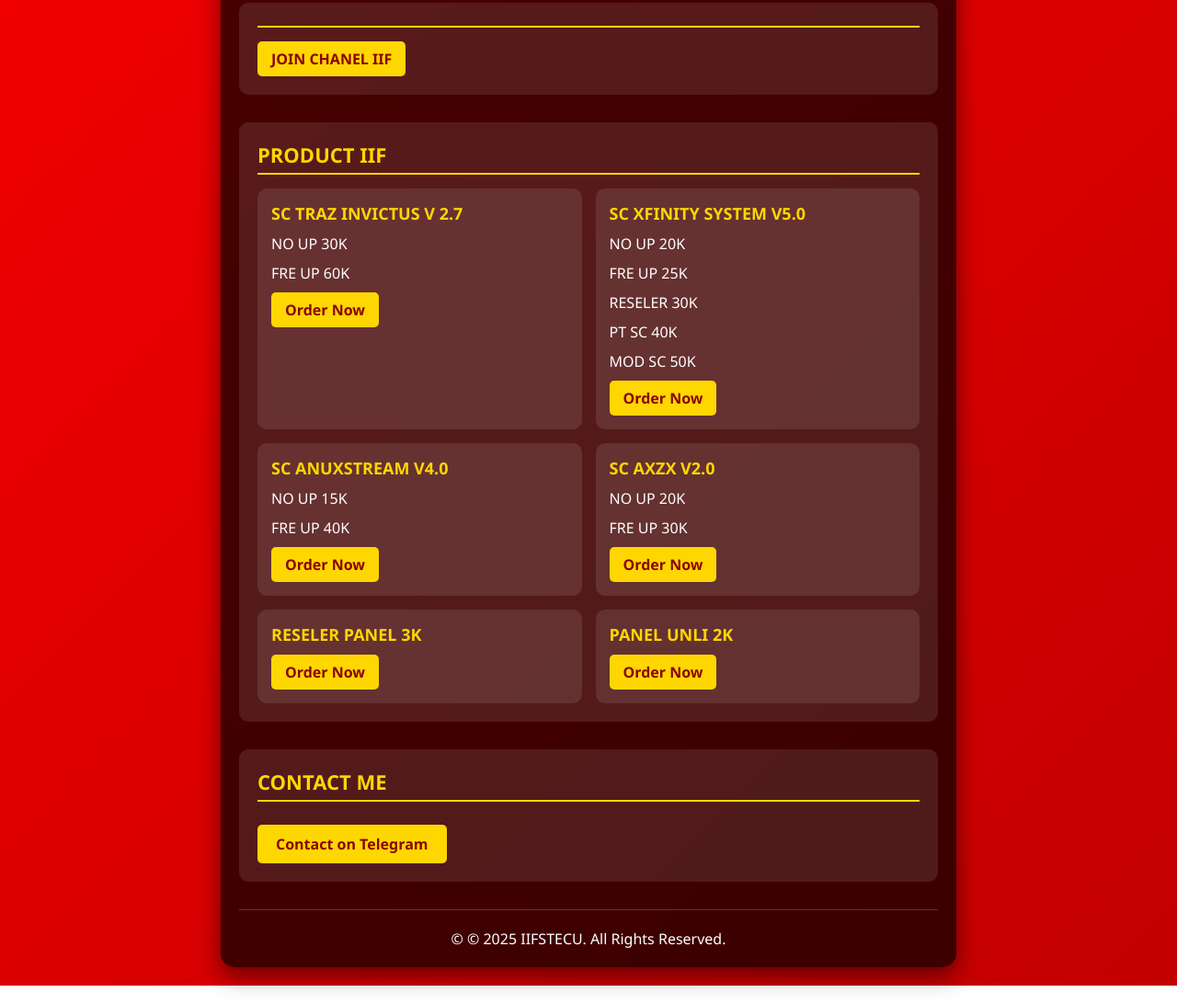
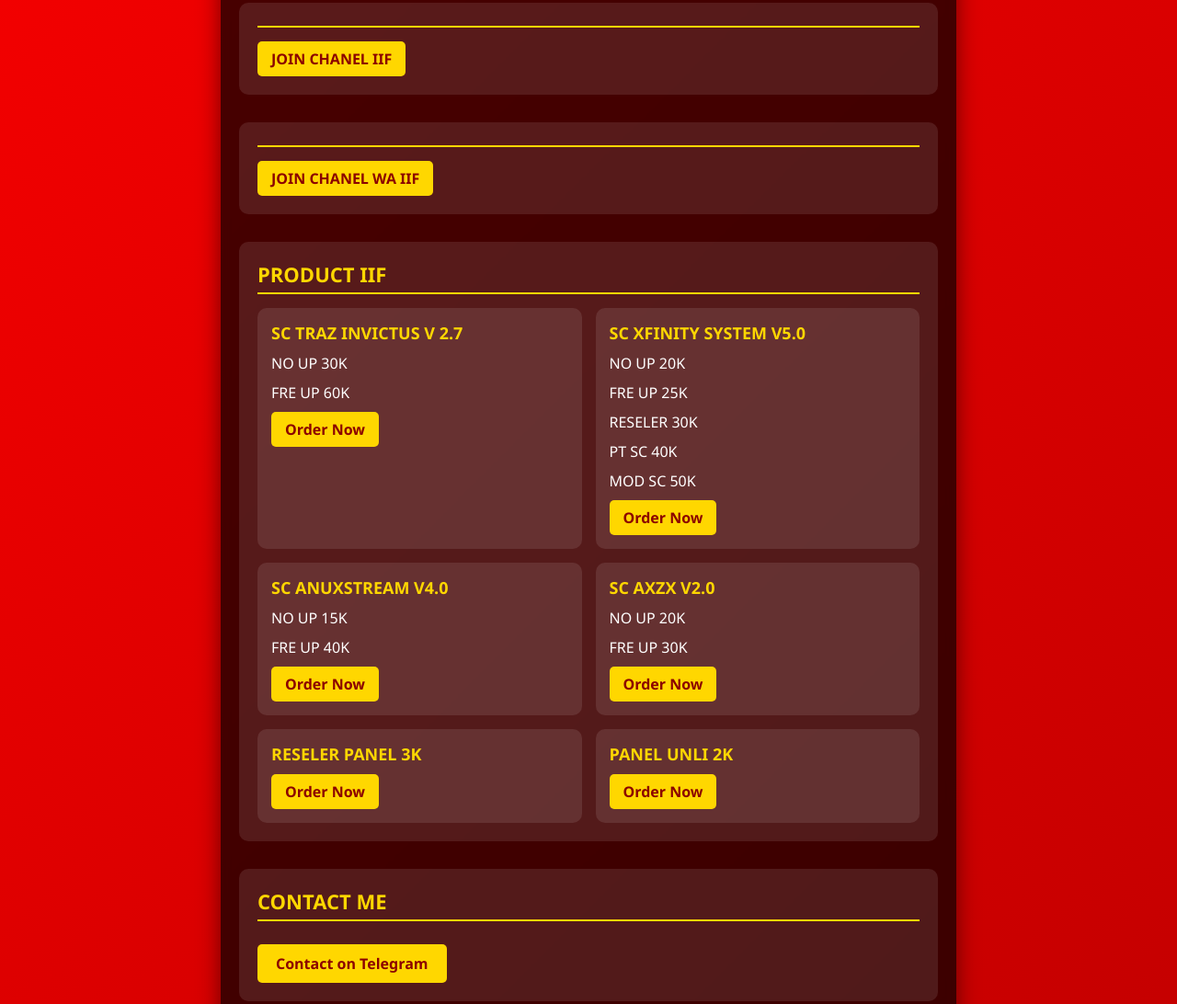
Before and after one commit to iif87/web.-paymentiif, a plain HTML site: page index.html in a window 1280 px wide. Shown: the part 616-1708 px from the top of the page at 92% size. Drawn offline with Linux system fonts and the light colour scheme.

Commit message:
Update index.html

```diff
--- a/index.html
+++ b/index.html
@@ -245,6 +245,11 @@
         </div>
 
         <div class="section">
+            <h2 class="section-title"></h2>
+            <a href="https://whatsapp.com/channel/0029VbAvOrUKWEKspE2ieQ00" class="order-btn" target="_blank">JOIN CHANEL WA IIF</a>
+      </div>
+
+        <div class="section">
             <h2 class="section-title">PRODUCT IIF</h2>
             <div class="product-list">
                 <div class="product-card">
```
